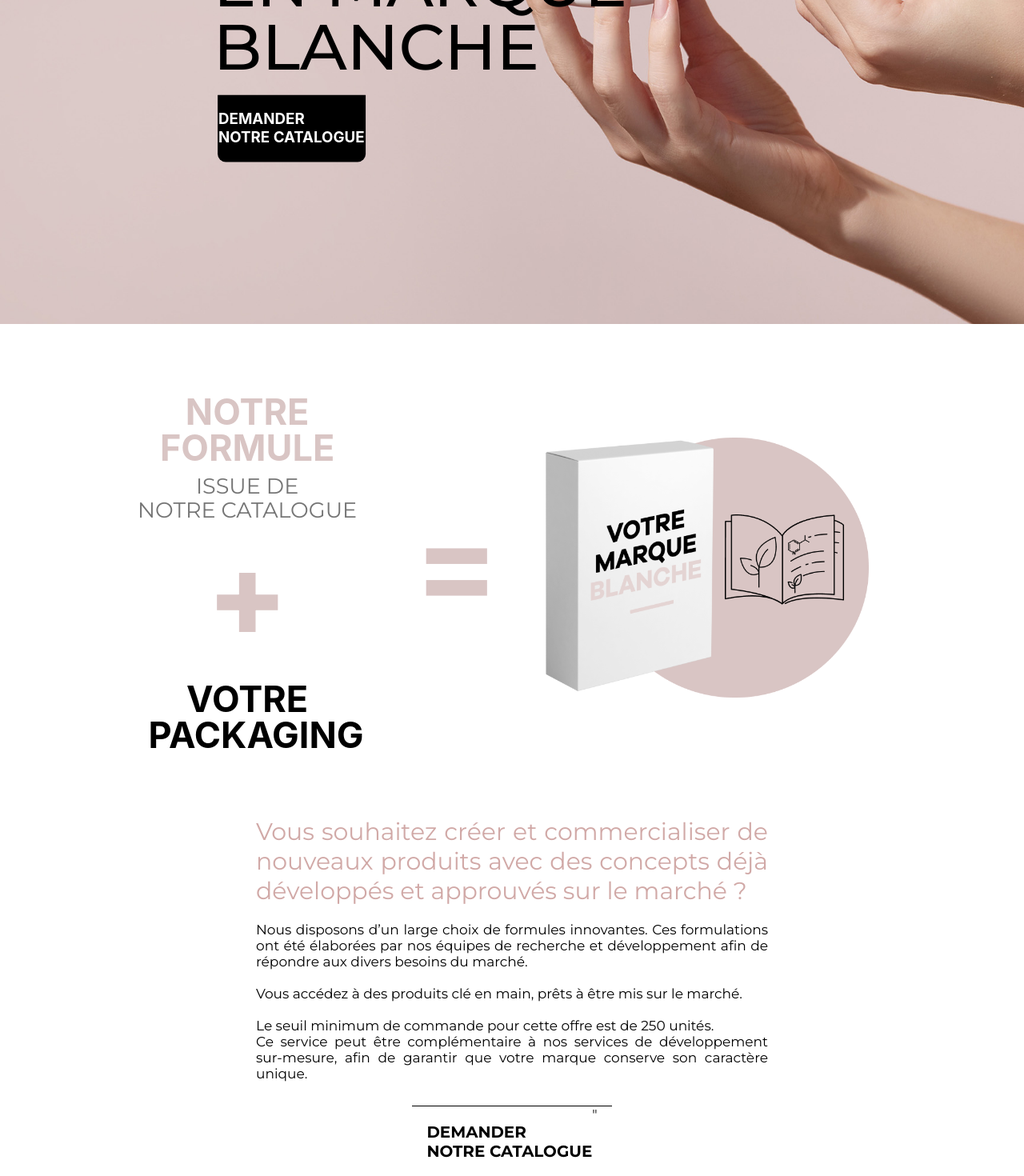
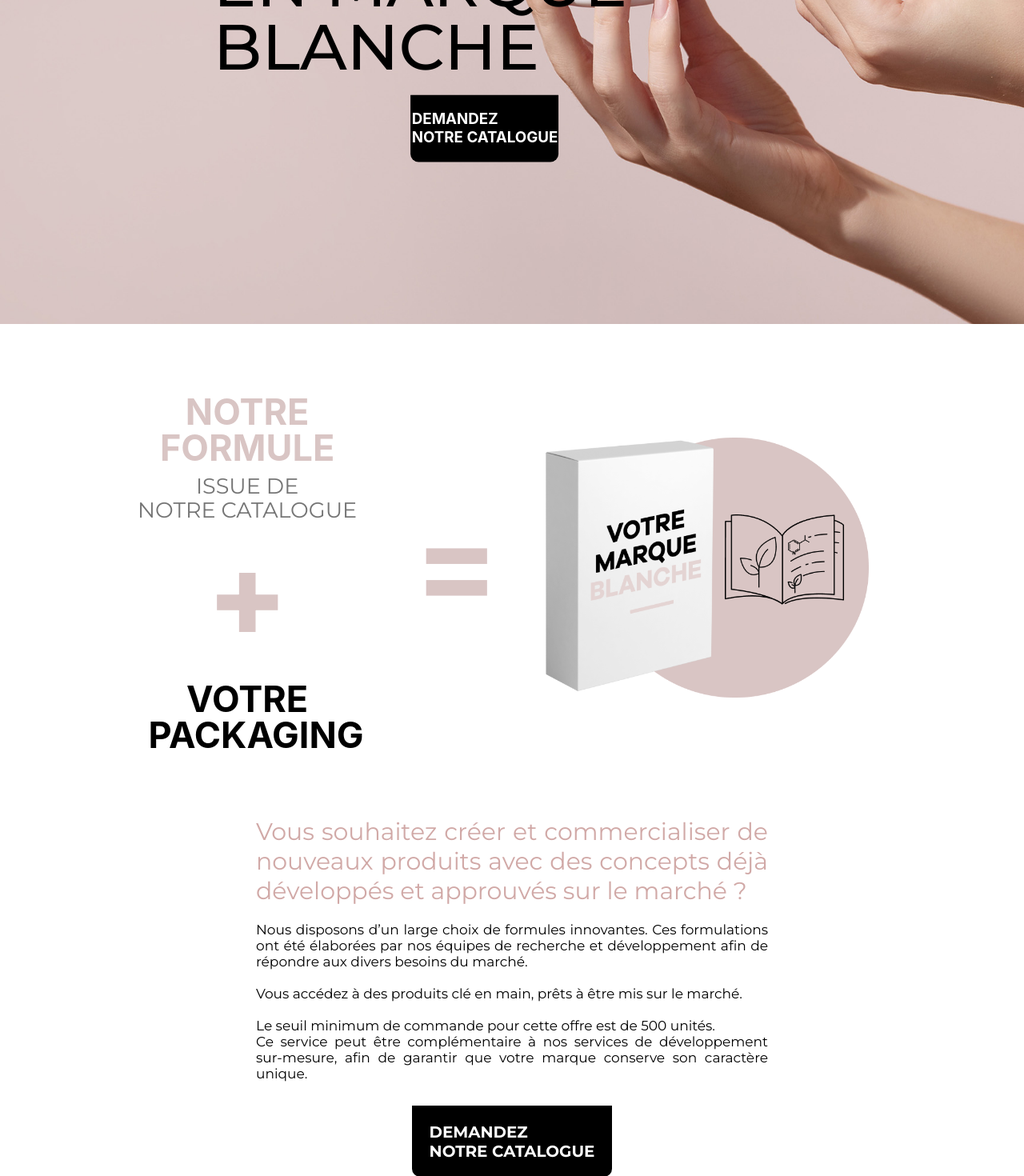
Before and after one commit to PharmaNature/FRONT_lin, a React (Create React App) app: page /marque-blanche in a window 1280 px wide. Shown: the part 420-1890 px from the top of the page at 80% size. Built offline with nearby package versions, Linux system fonts and the light colour scheme.

Commit message:
correction boutons, texts et spam de mails

```diff
--- a/src/assets/global.js
+++ b/src/assets/global.js
@@ -199,10 +199,8 @@ const global = {
             "txt7-11": "SOMMEIL & SERENITE",
             "txt7-12": "GAMME FEMME",
             "txt7-13": "VOIES RESPIRATOIRES ET IMMUNITE",
-            "txt7-14": "DEMANDER",
+            "txt7-14": "DEMANDEZ",
             "txt7-15": "NOTRE CATALOGUE"
-
-
         },
         "MarqueBlanche": {
             "txt0-0": "NOS FORMULES",
@@ -214,7 +212,7 @@ const global = {
             "txt0-6": "VOTRE PACKAGING",
             "txt1-0": "Nous disposons d’un large choix de formules innovantes. Ces formulations ont été élaborées par nos équipes de recherche et développement afin de répondre aux divers besoins du marché.",
             "txt1-1": "Vous accédez à des produits clé en main, prêts à être mis sur le marché.",
-            "txt1-2": "Le seuil minimum de commande pour cette offre est de 250 unités.",
+            "txt1-2": "Le seuil minimum de commande pour cette offre est de 500 unités.",
             "txt1-3": "Ce service peut être complémentaire à nos services de développement sur-mesure, afin de garantir que votre marque conserve son caractère unique.",
             "txt2-0": "NOS PROCESSUS",
             "txt2-1": " DE FABRICATION ",
@@ -260,7 +258,7 @@ const global = {
             "txt6-12": "GAMME FEMME",
             "txt6-13": "VOIES RESPIRATOIRES ET IMMUNITE",
             "txt7": "Vous souhaitez créer et commercialiser de nouveaux produits avec des concepts déjà développés et approuvés sur le marché ?",
-            "txt7-14": "DEMANDER",
+            "txt7-14": "DEMANDEZ",
             "txt7-15": "NOTRE CATALOGUE"
         },
         "Qualite": {
@@ -295,6 +293,19 @@ const global = {
         },
         "Other": {
             "txt0-0": "EN SAVOIR +"
+        },
+        "Contact":{
+            "txt0-0":"Mail envoyé avec succès !",
+            "txt0-1":"CONTACTEZ NOUS",
+            "txt0-2":"Sujet",
+            "txt0-3":"Nom",
+            "txt0-4":"Société",
+            "txt0-5":"Pays",
+            "txt0-6":"Téléphone",
+            "txt0-7":"Email",
+            "txt0-8":"Votre demande",
+            "txt0-9":"Envoyer",
+            "txt0-10":"Sélectionnez un pays",
         }
     },
     "ENGLISH": {
@@ -504,7 +515,7 @@ const global = {
             "txt0-6": "YOUR PACKAGING",
             "txt1-0": "We have a wide choice of innovative formulas. These formulations were developed by our research and development teams to meet the various needs of the market.",
             "txt1-1": "You have access to turnkey products ready to be launched on the market.",
-            "txt1-2": "The minimum order threshold for this offer is 250 units. This service can complement our custom development services to ensure that your brand maintains its unique character.",
+            "txt1-2": "The minimum order threshold for this offer is 500 units. This service can complement our custom development services to ensure that your brand maintains its unique character.",
             "txt2-0": "OUR MANUFACTURING",
             "txt2-1": "PROCESSES",
             "txt2-2": "CHOOSING A",
@@ -584,7 +595,21 @@ const global = {
         },
         "Other": {
             "txt0-0": "READ MORE+"
+        },
+        "Contact": {
+            "txt0-0": "Mail sent successfully!",
+            "txt0-1": "CONTACT US",
+            "txt0-2": "Subject",
+            "txt0-3": "Name",
+            "txt0-4": "Company",
+            "txt0-5": "Country",
+            "txt0-6": "Phone",
+            "txt0-7": "Email",
+            "txt0-8": "Your inquiry",
+            "txt0-9": "Send",
+            "txt0-10": "Select a country"
         }
+
     },
     "中国人": {
         "Header": {
@@ -789,7 +814,7 @@ const global = {
             "txt0-6": "您的包装",
             "txt1-0": "我们拥有广泛的“标准配方”。这些配方是由我们的研发团队开发，以满足市场的多样需求。",
             "txt1-1": "您可以访问已经准备好在市场上推出的即插即用产品。",
-            "txt1-2": "此服务的最低订单数量为250个单位。这项服务可以与我们的定制开发服务相结合，以确保您的品牌保持其独特性。",
+            "txt1-2": "此服务的最低订单数量为500个单位。这项服务可以与我们的定制开发服务相结合，以确保您的品牌保持其独特性。",
             "txt2-0": "我们的制造",
             "txt2-1": "流程",
             "txt2-2": "选择一个",
@@ -869,7 +894,21 @@ const global = {
         },
         "Other": {
             "txt0-0": "了解更多"
+        },
+        "Contact": {
+            "txt0-0": "邮件发送成功！",
+            "txt0-1": "联系我们",
+            "txt0-2": "主题",
+            "txt0-3": "姓名",
+            "txt0-4": "公司",
+            "txt0-5": "国家",
+            "txt0-6": "电话",
+            "txt0-7": "邮箱",
+            "txt0-8": "您的咨询",
+            "txt0-9": "发送",
+            "txt0-10": "选择一个国家"
         }
+
     }
 }
 
--- a/src/utils/css/contact.css
+++ b/src/utils/css/contact.css
@@ -66,6 +66,11 @@ button[type="submit"] {
 
 }
 
+.div-p{
+  display: flex;
+  justify-content: center;
+}
+
 .contact-title{
   text-align: center;
 }
--- a/src/utils/css/formuleBlanche.css
+++ b/src/utils/css/formuleBlanche.css
@@ -18,6 +18,7 @@ a {
   flex-direction: column;
   top: 50%;
   transform: translate(-5%, -50%);
+  align-items: center;
 }
 
 .centered-title {
@@ -874,8 +875,8 @@ h2.NotreCatalogue {
 }
 
 .buttonTitle2.desktopSizebut {
-  background-color: #ffffff;
-  color: rgb(0, 0, 0);
+  background-color: #000000;
+  color: rgb(255, 255, 255);
   border-bottom-left-radius: 10px;
   border-bottom-right-radius: 10px;
   width: 250px;
@@ -890,8 +891,8 @@ h2.NotreCatalogue {
 }
 
 .buttonTitle2.horizontalTabSizebut {
-  color: rgb(0, 0, 0);
-  background-color: #ffffff;
+  color: rgb(255, 255, 255);
+  background-color: #000000;
   border-bottom-left-radius: 10px;
   border-bottom-right-radius: 10px;
   border-width: 1px 0 0 0;
@@ -906,8 +907,8 @@ h2.NotreCatalogue {
 
 
 .buttonTitle2.verticalTabSizebut {
-  color: rgb(0, 0, 0);
-  background-color: #ffffff;
+  color: rgb(255, 255, 255);
+  background-color: #000000;
   border-bottom-left-radius: 10px;
   border-bottom-right-radius: 10px;
   border-width: 1px 0 0 0;
@@ -921,8 +922,8 @@ h2.NotreCatalogue {
 }
 
 .buttonTitle2.telSizebut {
-  color: rgb(0, 0, 0);
-  background-color: #ffffff;
+  color: rgb(255, 255, 255);
+  background-color: #000000;
   border-bottom-left-radius: 10px;
   border-bottom-right-radius: 10px;
   border-width: 1px 0 0 0;
@@ -943,7 +944,7 @@ h2.NotreCatalogue {
 }
 
 .buttonTitle2:hover {
-  background-color: #000;
-  color: white;
+  background-color: #ffffff;
+  color: rgb(0, 0, 0);
 
 }
--- a/src/views/Contact.js
+++ b/src/views/Contact.js
@@ -8,7 +8,7 @@ import imageFR from '../assets/images/Group 188.png'
 
 function Contact(props) {
   const { globalVariable } = useGlobalState();
-  const texts = global[globalVariable]["HomePage"];
+  const texts = global[globalVariable]["Contact"];
 
   document.title = props.pageName;
   const [windowWidth, setWindowWidth] = useState(window.innerWidth);
@@ -28,14 +28,22 @@ function Contact(props) {
   const form = useRef();
 
   const sendEmail = (e) => {
+    setSubject('')
+    setName('')
+    setCompany('')
+    setCountry('')
+    setPhone('')
+    setEmail('')
+    setMessage('')
+    setMessageMailEnvoie(texts["txt0-0"])
     e.preventDefault();
 
-    emailjs.sendForm('service_wgsu43b', 'template_agfbylo', form.current, 'KqiX34UbVki7utDCT')
-      .then((result) => {
-        console.log(result.text);
-      }, (error) => {
-        console.log(error.text);
-      });
+    // emailjs.sendForm('service_wgsu43b', 'template_agfbylo', form.current, 'KqiX34UbVki7utDCT')
+    //   .then((result) => {
+    //     console.log(result.text);
+    //   }, (error) => {
+    //     console.log(error.text);
+    //   });
   };
 
   const countryList = Object.values(countries);
@@ -46,6 +54,7 @@ function Contact(props) {
   const [phone, setPhone] = useState('');
   const [email, setEmail] = useState('');
   const [message, setMessage] = useState('');
+  const [messageMailEnvoie, setMessageMailEnvoie] = useState('');
 
   const isMobile = windowWidth > 1110
 
@@ -71,12 +80,12 @@ function Contact(props) {
           }
         </div>
         <div>
-          <h2 className='contact-title'>CONTACTEZ NOUS</h2>
+          <h2 className='contact-title'>{texts["txt0-1"]}</h2>
           <form ref={form} onSubmit={sendEmail} >
             <div className={isMobile ? ('form') : ('formMobile')}>
               <div className='div_moit-form'>
                 <div className='div-input'>
-                  <label htmlFor="subject" className="input-label">Sujet <span className='required'>*</span></label>
+                  <label htmlFor="subject" className="input-label">{texts["txt0-2"]} <span className='required'>*</span></label>
                   <input
                     type="text"
                     id="subject"
@@ -88,7 +97,7 @@ function Contact(props) {
                 </div>
 
                 <div className='div-input'>
-                  <label htmlFor="name" className="input-label">Nom <span className='required'>*</span></label>
+                  <label htmlFor="name" className="input-label">{texts["txt0-3"]} <span className='required'>*</span></label>
                   <input
                     type="text"
                     id="name"
@@ -101,7 +110,7 @@ function Contact(props) {
                 </div>
 
                 <div className='div-input'>
-                  <label htmlFor="company" className="input-label">Société</label>
+                  <label htmlFor="company" className="input-label">{texts["txt0-4"]}</label>
                   <input
                     type="text"
                     id="company"
@@ -112,7 +121,7 @@ function Contact(props) {
                   />
                 </div>
                 <div className='div-input'>
-                  <label htmlFor="country" className="input-label">Pays <span className='required'>*</span></label>
+                  <label htmlFor="country" className="input-label">{texts["txt0-5"]} <span className='required'>*</span></label>
                   <select
                     id="country"
                     className="input-field"
@@ -121,7 +130,7 @@ function Contact(props) {
                     onChange={(e) => setCountry(e.target.value)}
                     required
                   >
-                    <option value="">Sélectionnez un pays</option>
+                    <option value="">{texts["txt0-10"]}</option>
                     {countryList.map((country) => (
                       <option key={country.name} value={country.name}>
                         {country.name}
@@ -132,7 +141,7 @@ function Contact(props) {
               </div>
               <div className='div_moit-form'>
                 <div className='div-input'>
-                  <label htmlFor="phone" className="input-label">Téléphone</label>
+                  <label htmlFor="phone" className="input-label">{texts["txt0-6"]}</label>
                   <input
                     type="tel"
                     id="phone"
@@ -144,7 +153,7 @@ function Contact(props) {
                 </div>
 
                 <div className='div-input'>
-                  <label htmlFor="email" className="input-label">Email <span className='required'>*</span></label>
+                  <label htmlFor="email" className="input-label">{texts["txt0-7"]} <span className='required'>*</span></label>
                   <input
                     type="email"
                     id="email"
@@ -157,7 +166,7 @@ function Contact(props) {
                 </div>
 
                 <div className='div-input'>
-                  <label htmlFor="message" className="input-label">Votre demande <span className='required'>*</span></label>
+                  <label htmlFor="message" className="input-label">{texts["txt0-8"]} <span className='required'>*</span></label>
                   <textarea
                     id="message"
                     className="input-field"
@@ -170,7 +179,10 @@ function Contact(props) {
               </div>
             </div>
             <div className='div-bouton'>
-              <button type="submit" value="Send">Envoyer</button>
+              <button type="submit" value="Send">{texts["txt0-9"]}</button>
+            </div>
+            <div className='div-p'>
+              <p>{messageMailEnvoie}</p>
             </div>
           </form>
         </div>
--- a/src/views/FormuleBlanche.js
+++ b/src/views/FormuleBlanche.js
@@ -219,7 +219,7 @@ function FormuleBlanche(props) {
           <div className='divmiddlebouton'>
             <Link
               to={"/contact"}
-              dangerouslySetInnerHTML={{ __html: `<h3>${texts["txt7-14"]} <br /> ${texts["txt7-15"]}</h3>"` }}
+              dangerouslySetInnerHTML={{ __html: `<h3>${texts["txt7-14"]} <br /> ${texts["txt7-15"]}</h3>` }}
               className={"buttonTitle2 " + titleSizeChoice + "but "}
               />
               </div>
--- a/src/views/FormuleSurMesure.js
+++ b/src/views/FormuleSurMesure.js
@@ -203,7 +203,7 @@ function FormuleSurMesure(props) {
 
   return (
     <div className='big-container'>
-      <Introduction format='image' bouton={true} imageChoice={imageChoice} alt={"Formule sur mesure"} titleSizeChoice={titleSizeChoice} titleBold1={texts["txt0-0"]} title1={texts["txt0-1"]} />
+      <Introduction format='image' bouton={false} imageChoice={imageChoice} alt={"Formule sur mesure"} titleSizeChoice={titleSizeChoice} titleBold1={texts["txt0-0"]} title1={texts["txt0-1"]} />
       <div className="sub-container">
         <div className='sub-container-text'>
           <div className='container-formula'>
```
